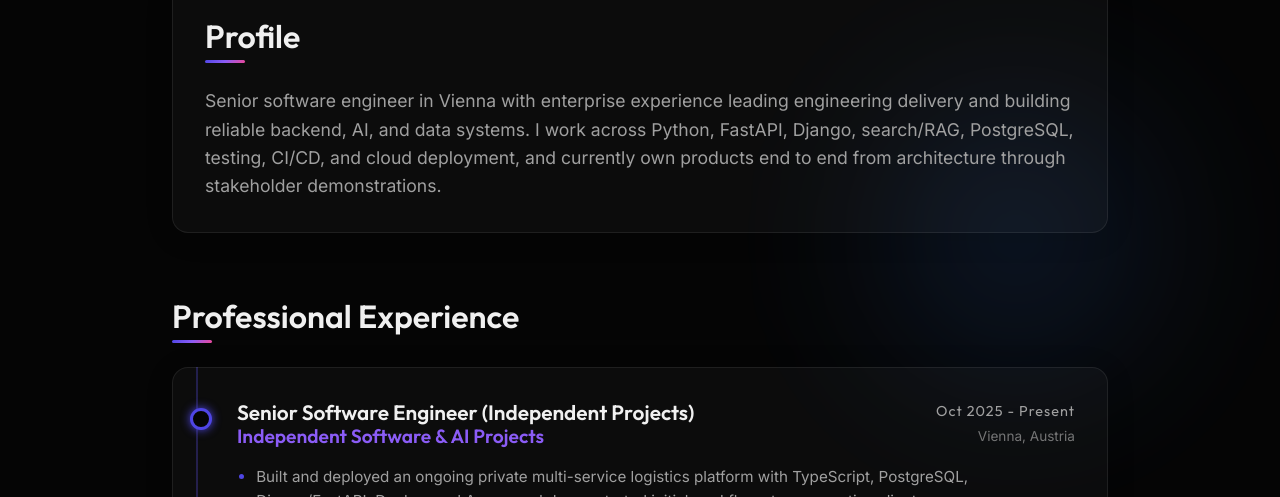
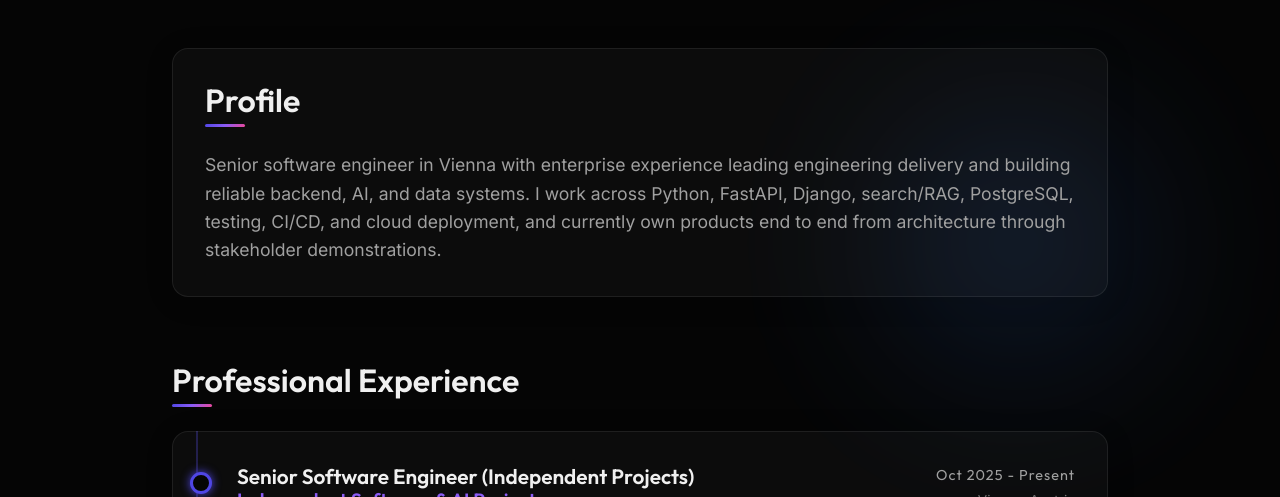
Before and after one commit to ErmisCho/ErmisCho.github.io, an Astro site: page / in a window 1280 px wide. Shown: the part 882-1379 px from the top of the page. Built offline with nearby package versions, Linux system fonts and the light colour scheme; Astro itself is replaced by a stand-in of ours.

Commit message:
fix: normalize global.css line endings and restore section spacing
global.css was the only file committed with CRLF, which suppressed git's
newline conversion and made every future edit trip git diff --check.
Renormalize it to LF and add a section.glass-card margin so the #profile
card no longer sits flush against the hero contacts (its section padding
was overridden by the glass-card padding rule).

Co-Authored-By: Claude Fable 5 <noreply@anthropic.com>

```diff
--- a/src/styles/global.css
+++ b/src/styles/global.css
@@ -271,6 +271,11 @@ section {
 }
 
 /* Profile / Intro */
+/* .glass-card padding overrides the generic section padding, so restore outer spacing */
+section.glass-card {
+    margin-top: var(--spacing-xl);
+}
+
 #profile p {
     font-size: 1.1rem;
     color: var(--text-secondary);
```
